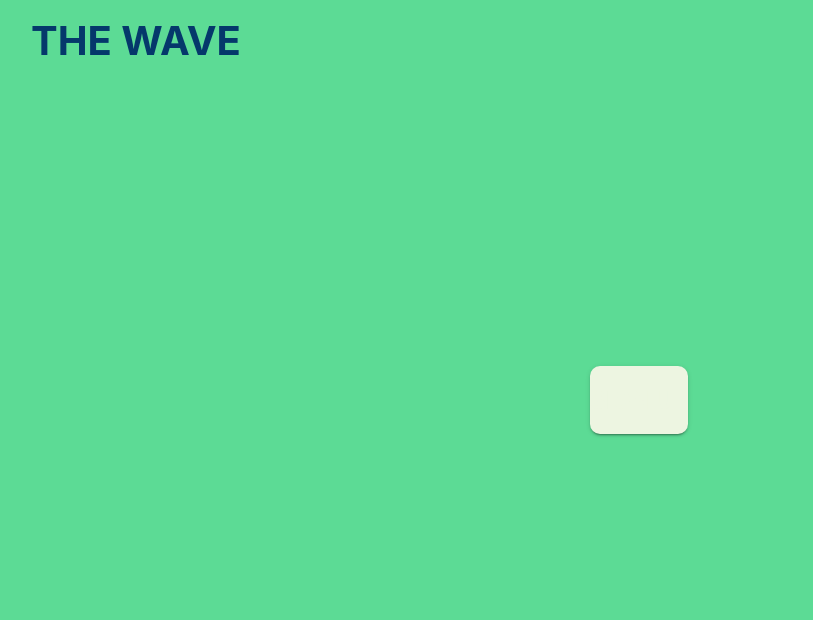
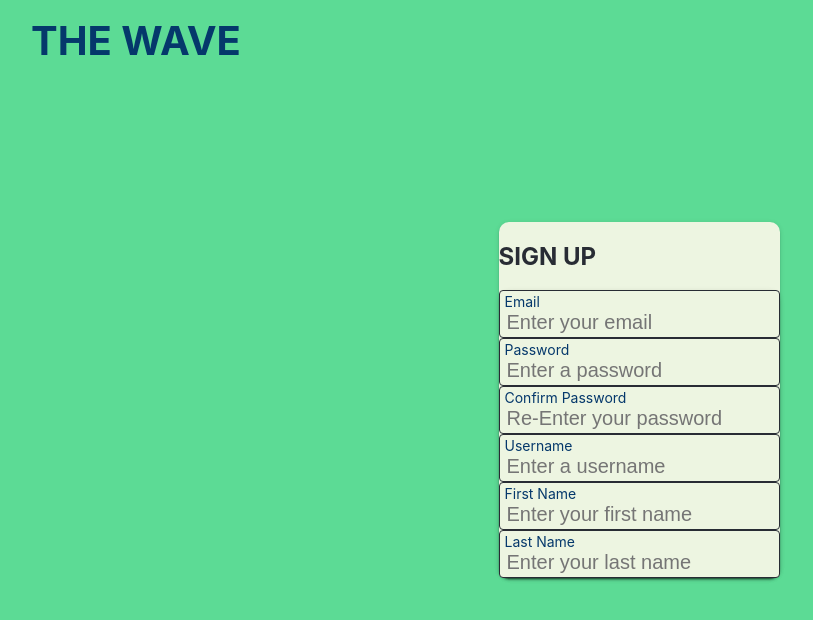
Before and after one commit to IsaiahCollazo99/TheWave-Web, a React (Create React App) app: page /register in a window 1280 px wide. Shown: the top 620 px of the page, without its empty margins (1-814 px from the left). Built offline with nearby package versions, Linux system fonts and the light colour scheme; no server answers.

Commit message:
add signup inputs

```diff
--- a/src/App.css
+++ b/src/App.css
@@ -57,7 +57,7 @@
 }
 
 .App-Container {
-  color: #EDF5E1;
+  color: #282c34;
   background: #EDF5E1;
   box-shadow: 0px 3px 1px -2px rgba(0,0,0,0.2), 0px 2px 2px 0px rgba(0,0,0,0.14), 0px 1px 5px 0px rgba(0,0,0,0.12);
   border-radius: 10px;
--- a/src/Components/SignUp/SUPage1.js
+++ b/src/Components/SignUp/SUPage1.js
@@ -1,10 +1,16 @@
 import React from 'react';
 import Container from '../Reusable/Container/Container';
+import Input from '../Reusable/Input/Input';
 
 const SUPage1 = ({ handleChange }) => {
     return (
         <Container type="form" className="SUForm1">
-
+            <Input type="email" labelText="Email" handleChange={handleChange} placeholder="Enter your email" name="email" />
+            <Input type="password" labelText="Password" handleChange={handleChange} placeholder="Enter a password" name="password" />
+            <Input type="password" labelText="Confirm Password" handleChange={handleChange} placeholder="Re-Enter your password" name="confirmPassword" />
+            <Input type="text" labelText ="Username" handleChange={handleChange} placeholder="Enter a username" name="username" />
+            <Input type="text" labelText ="First Name" handleChange={handleChange} placeholder="Enter your first name" name="firstName" />
+            <Input type="text" labelText ="Last Name" handleChange={handleChange} placeholder="Enter your last name" name="lastName" />
         </Container>
     )
 }
```
Also changed, not shown: 1 other file (tests, documents, lock files or other folders).
